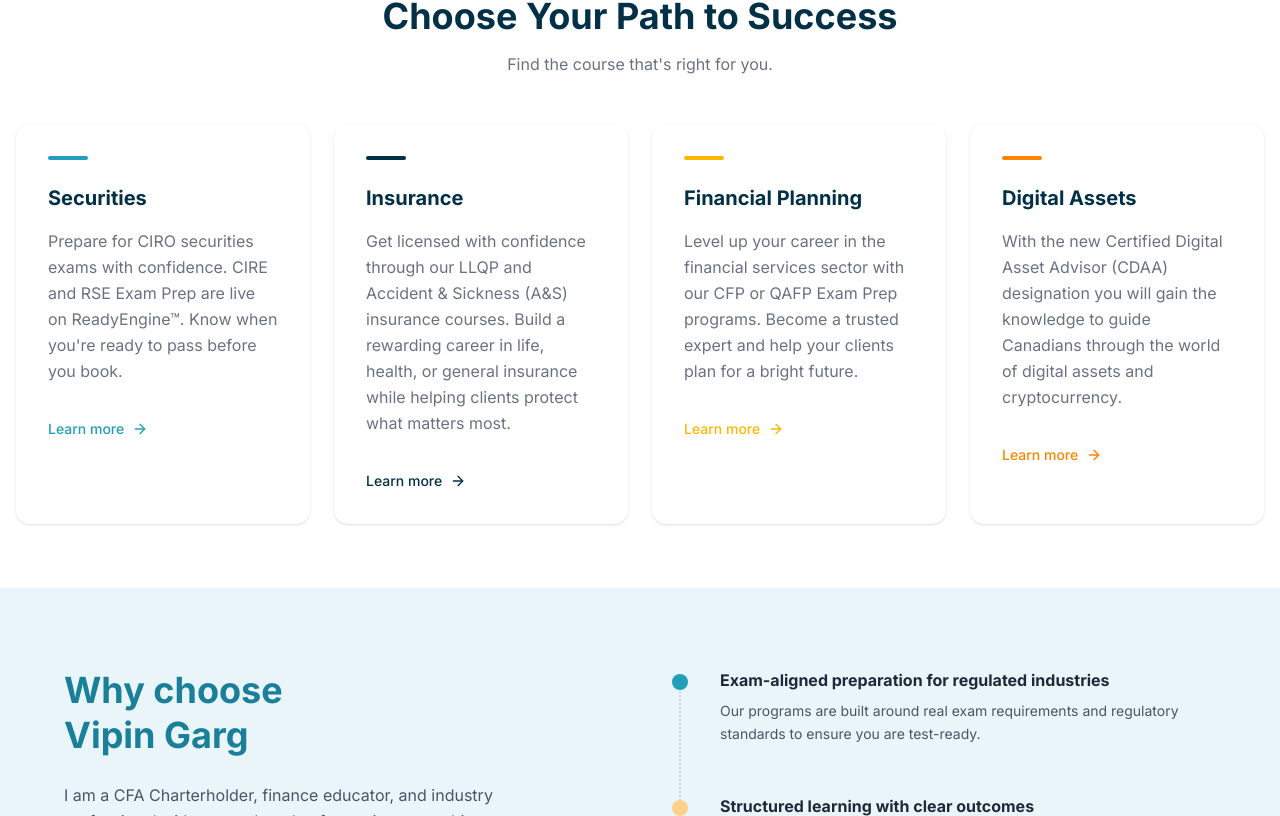
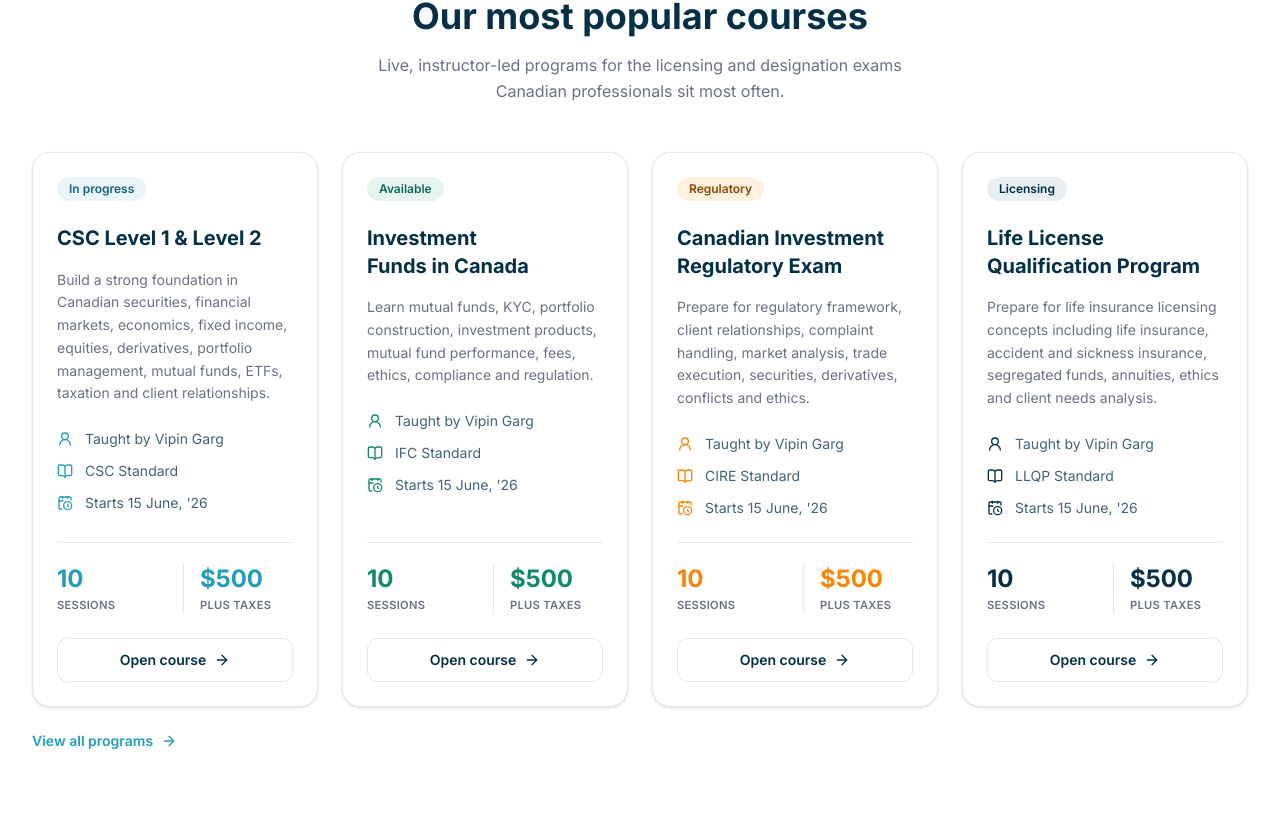
Before and after one commit to MohakGupta2004/vipin-website, a Next.js app: page / in a window 1280 px wide. Shown: the part 784-1600 px from the top of the page. Built offline with nearby package versions, Linux system fonts and the light colour scheme.

Commit message:
code: popular course section add

```diff
--- a/app/page.tsx
+++ b/app/page.tsx
@@ -3,11 +3,12 @@ import Header from "@/components/landing/header";
 import LearnMore from "@/components/landing/learn-more";
 import Testimonials from "@/components/landing/testimonial";
 import WhyChooseUs from "@/components/landing/why-choose";
-
+import PopularCourses from "@/components/landing/popular-course";
 export default function Page() {
   return (
     <>
       <Header/>
+      <PopularCourses/>
       <ChooseSuccessPath/>
       <WhyChooseUs/>
       <Testimonials/>
--- /dev/null
+++ b/components/landing/popular-course.tsx
@@ -0,0 +1,193 @@
+import Link from "next/link"
+import { ArrowRight, BookOpen, CalendarClock, UserRound } from "lucide-react"
+
+type Course = {
+  status: string
+  accent: string
+  badgeBg: string
+  badgeText: string
+  title: string
+  desc: string
+  instructor: string
+  framework: string
+  due: string
+  sessions: number
+  price: string
+  route: string
+}
+
+const courses: Course[] = [
+  {
+    status: "In progress",
+    accent: "#219ebc",
+    badgeBg: "#eaf5fa",
+    badgeText: "#12657a",
+    title: "CSC Level 1 & Level 2",
+    desc: "Build a strong foundation in Canadian securities, financial markets, economics, fixed income, equities, derivatives, portfolio management, mutual funds, ETFs, taxation and client relationships.",
+    instructor: "Vipin Garg",
+    framework: "CSC Standard",
+    due: "15 June, '26",
+    sessions: 10,
+    price: "$500",
+    route: "/securities",
+  },
+  {
+    status: "Available",
+    accent: "#0f8a6a",
+    badgeBg: "#e6f4ef",
+    badgeText: "#0b6b52",
+    title: "Investment Funds in Canada",
+    desc: "Learn mutual funds, KYC, portfolio construction, investment products, mutual fund performance, fees, ethics, compliance and regulation.",
+    instructor: "Vipin Garg",
+    framework: "IFC Standard",
+    due: "15 June, '26",
+    sessions: 10,
+    price: "$500",
+    route: "/securities",
+  },
+  {
+    status: "Regulatory",
+    accent: "#fb8500",
+    badgeBg: "#fff1e0",
+    badgeText: "#8a4700",
+    title: "Canadian Investment Regulatory Exam",
+    desc: "Prepare for regulatory framework, client relationships, complaint handling, market analysis, trade execution, securities, derivatives, conflicts and ethics.",
+    instructor: "Vipin Garg",
+    framework: "CIRE Standard",
+    due: "15 June, '26",
+    sessions: 10,
+    price: "$500",
+    route: "/securities",
+  },
+  {
+    status: "Licensing",
+    accent: "#023047",
+    badgeBg: "#e8eef2",
+    badgeText: "#023047",
+    title: "Life License Qualification Program",
+    desc: "Prepare for life insurance licensing concepts including life insurance, accident and sickness insurance, segregated funds, annuities, ethics and client needs analysis.",
+    instructor: "Vipin Garg",
+    framework: "LLQP Standard",
+    due: "15 June, '26",
+    sessions: 10,
+    price: "$500",
+    route: "/life-license-qualification-program",
+  },
+]
+
+function CourseCard({ course }: { course: Course }) {
+  return (
+    <article className="group flex flex-col rounded-2xl border border-border bg-card p-6 shadow-sm transition-[transform,box-shadow] duration-300 ease-out hover:-translate-y-1 hover:shadow-xl motion-reduce:transition-none motion-reduce:hover:translate-y-0">
+      <span
+        className="mb-6 inline-flex w-fit items-center rounded-full px-3 py-1 text-xs font-semibold"
+        style={{ backgroundColor: course.badgeBg, color: course.badgeText }}
+      >
+        {course.status}
+      </span>
+
+      <h3 className="text-xl font-bold leading-snug text-balance text-foreground">
+        {course.title}
+      </h3>
+
+      <p className="mt-4 text-sm leading-relaxed text-pretty text-gray-500">
+        {course.desc}
+      </p>
+
+      <dl className="mt-6 flex-1 space-y-3 text-sm">
+        <div className="flex items-center gap-3">
+          <dt className="sr-only">Instructor</dt>
+          <UserRound
+            aria-hidden="true"
+            className="size-4 shrink-0"
+            style={{ color: course.accent }}
+          />
+          <dd className="text-foreground/75">Taught by {course.instructor}</dd>
+        </div>
+        <div className="flex items-center gap-3">
+          <dt className="sr-only">Framework</dt>
+          <BookOpen
+            aria-hidden="true"
+            className="size-4 shrink-0"
+            style={{ color: course.accent }}
+          />
+          <dd className="text-foreground/75">{course.framework}</dd>
+        </div>
+        <div className="flex items-center gap-3">
+          <dt className="sr-only">Next intake</dt>
+          <CalendarClock
+            aria-hidden="true"
+            className="size-4 shrink-0"
+            style={{ color: course.accent }}
+          />
+          <dd className="text-foreground/75">Starts {course.due}</dd>
+        </div>
+      </dl>
+
+      <div className="mt-6 grid grid-cols-2 gap-4 border-t border-border pt-5">
+        <div>
+          <p className="text-2xl font-bold" style={{ color: course.accent }}>
+            {course.sessions}
+          </p>
+          <p className="mt-0.5 text-[0.7rem] font-semibold tracking-wide text-gray-500 uppercase">
+            Sessions
+          </p>
+        </div>
+        <div className="border-l border-border pl-4">
+          <p className="text-2xl font-bold" style={{ color: course.accent }}>
+            {course.price}
+          </p>
+          <p className="mt-0.5 text-[0.7rem] font-semibold tracking-wide text-gray-500 uppercase">
+            Plus taxes
+          </p>
+        </div>
+      </div>
+
+      <Link
+        href={course.route}
+        className="mt-6 inline-flex h-11 items-center justify-center gap-2 rounded-lg border border-border text-sm font-semibold text-foreground transition-colors hover:border-transparent hover:bg-primary hover:text-primary-foreground focus-visible:ring-3 focus-visible:ring-ring/30 focus-visible:outline-none"
+      >
+        Open course
+        <ArrowRight
+          aria-hidden="true"
+          className="size-4 transition-transform duration-300 ease-out group-hover:translate-x-1 motion-reduce:transition-none motion-reduce:group-hover:translate-x-0"
+        />
+        <span className="sr-only"> — {course.title}</span>
+      </Link>
+    </article>
+  )
+}
+
+export default function PopularCourses() {
+  return (
+    <section className="px-4 py-16 sm:px-6 lg:px-8">
+      <div className="mx-auto max-w-7xl">
+        <div className="mb-12 flex flex-col items-center text-center">
+          <h2 className="max-w-2xl text-4xl font-bold text-balance text-foreground">
+            Our most popular courses
+          </h2>
+          <p className="mt-4 max-w-xl leading-relaxed text-pretty text-gray-500">
+            Live, instructor-led programs for the licensing and designation
+            exams Canadian professionals sit most often.
+          </p>
+
+        </div>
+
+        <div className="grid grid-cols-1 gap-6 sm:grid-cols-2 lg:grid-cols-4">
+          {courses.map((course) => (
+            <CourseCard key={course.title} course={course} />
+          ))}
+        </div>
+      </div>
+          <Link
+            href="/exam-prep-programs"
+            className="group/all mt-6 inline-flex items-center gap-2 text-sm font-semibold text-primary hover:underline"
+          >
+            View all programs
+            <ArrowRight
+              aria-hidden="true"
+              className="size-4 transition-transform duration-300 ease-out group-hover/all:translate-x-1 motion-reduce:transition-none"
+            />
+          </Link>
+    </section>
+  )
+}
```
